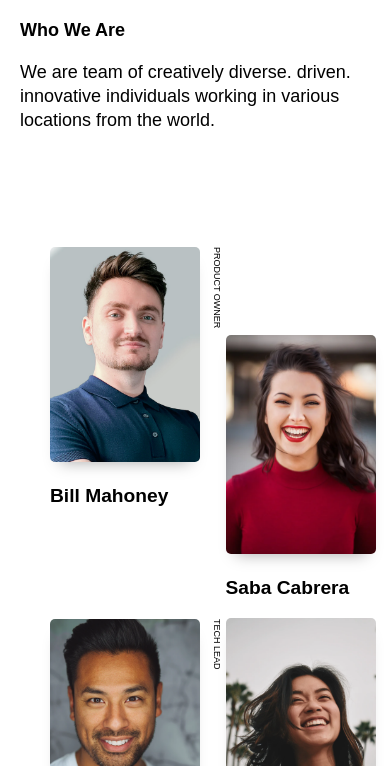
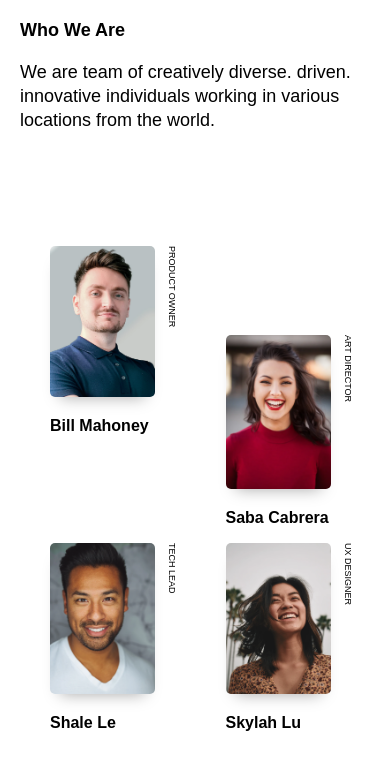
Before and after one commit to Hkc1673/Team_Member_Page_Project, a plain HTML site: page index.html in a window 390 px wide. Shown: the part 78-844 px from the top of the page. Drawn offline with Linux system fonts and the light colour scheme.

Commit message:
Update style.css for responsive design

```diff
--- a/style.css
+++ b/style.css
@@ -31,14 +31,14 @@ body {
     align-items: center;
     margin-left: 50px;
 }
-.crew {
+div.crew {
     width: 33%;
     position: relative;
 }
 
 
 .crew img {
-    width: 300px;
+    width: 60%;
     box-shadow: 0px 10px 15px -10px rgba(0, 0, 0, 0.35);
     border-radius: 5px;
 }
@@ -55,7 +55,6 @@ body span{
     padding-left:30px;
     font-size: 11px;
     line-height: 13px;
-    font-family: var(--main-heading);
     text-transform: uppercase;
     font-weight: lighter;
 }
@@ -63,7 +62,7 @@ body span{
 .crew p {
     position: relative;
     font-family: Arial, Helvetica, sans-serif;
-    font-size: larger;
+    font-size: 24px;
     font-weight: bolder;
 }
 
@@ -79,14 +78,15 @@ body span{
         margin:10px 30px;
         font-size: 14px;
     }
-    .crew {
-        width: 45%;
+    div .crew {
+        position: relative;
+        width: 50%;
     }
 
-    .crew img {
-        width: 200px;
+    .crew p {
+        position: relative;
+        font-size: 16px;
     }
-
     body span{
         padding-left:10px;
         font-size: 9px;
@@ -105,12 +105,9 @@ body span{
         margin:5px 20px;
         font-size: 12px;
     }
-    .crew {
+    div .crew {
+        position: relative;
         width: 45%;
-    }
-
-    .crew img {
-        width: 150px;
     }
 
     body span{
```
